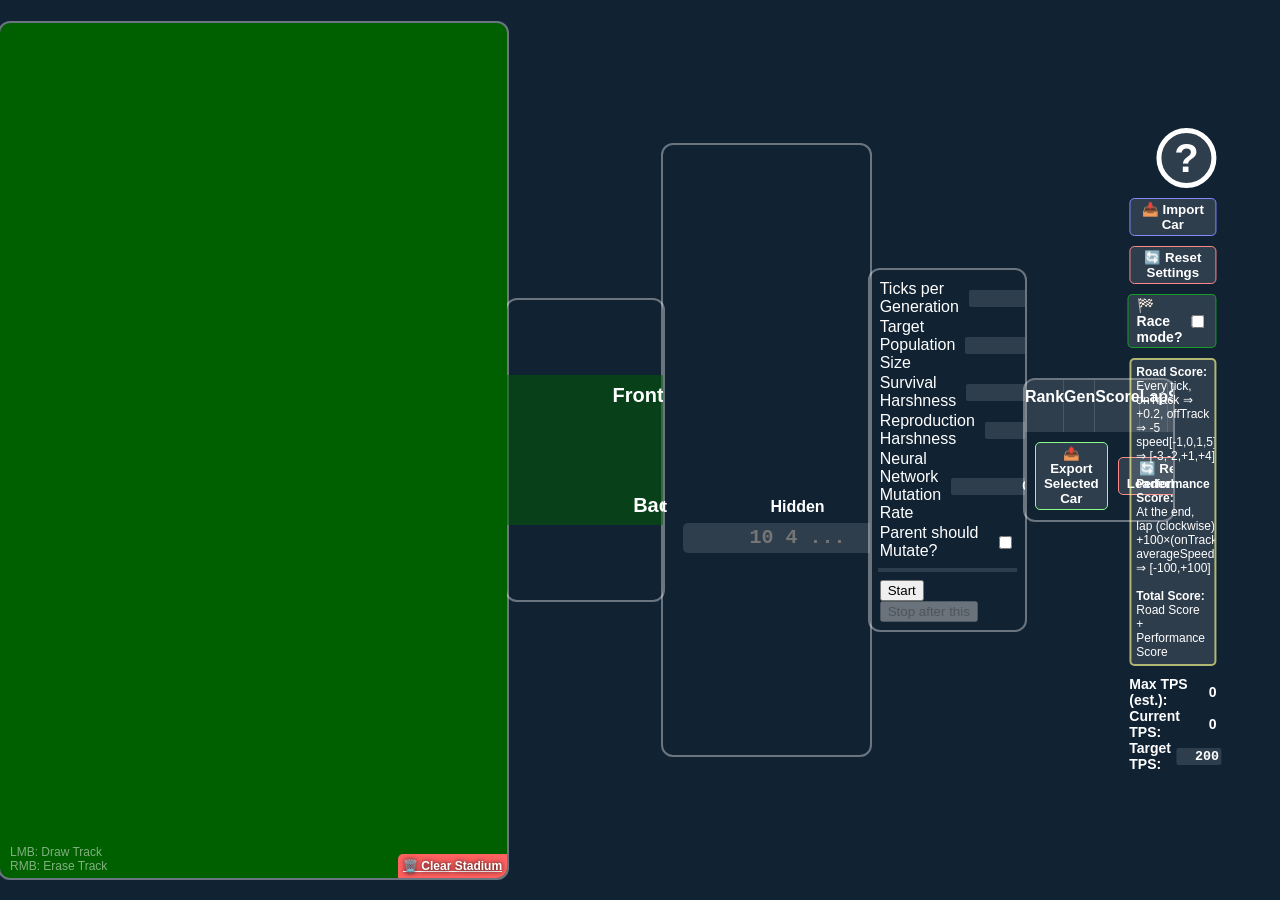
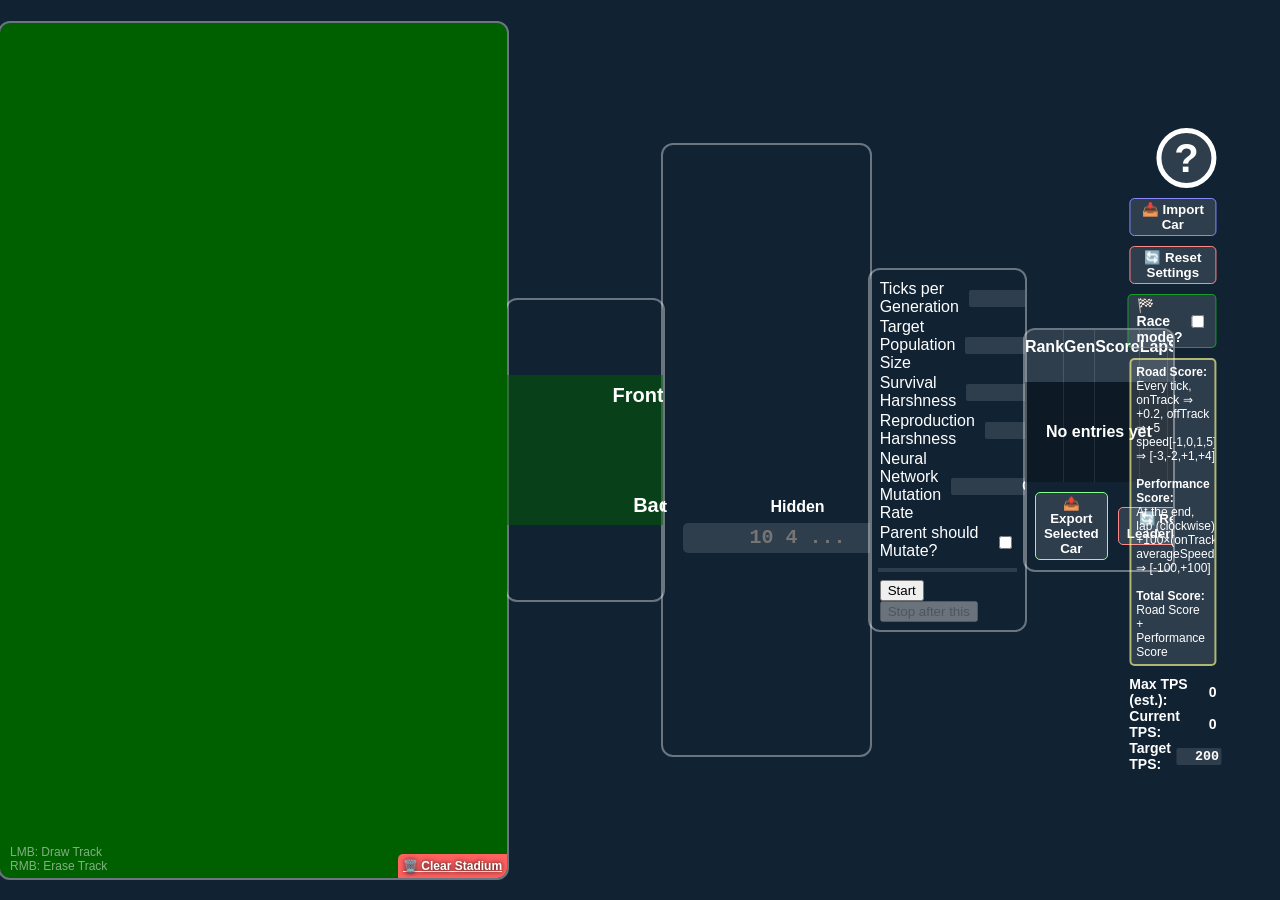

add min size to lists

--- a/style.css
+++ b/style.css
@@ -558,6 +558,8 @@ input:user-invalid {
                 overflow-y: auto;
                 direction: rtl;
                 flex-grow: 1;
+                min-height: 100px;
+                position: relative;
 
                 scroll-snap-type: proximity;
                 /* scrollbar-width: thin; */
@@ -568,6 +570,21 @@ input:user-invalid {
 
                 * {
                     direction: ltr;
+                }
+
+                &:not(:has(.row))::before {
+                    position: absolute;
+                    top: 50%;
+                    left: 50%;
+                    height: 0;
+                    width: 0;
+                    overflow: visible;
+                    display: flex;
+                    align-items: center;
+                    justify-content: center;
+                    content: "No entries yet";
+                    text-align: center;
+                    white-space: nowrap;
                 }
             }
         }
@@ -657,6 +674,8 @@ input:user-invalid {
             direction: rtl;
             flex-grow: 1;
             background-color: #00000040;
+            min-height: 100px;
+            position: relative;
 
             scroll-snap-type: proximity;
             /* scrollbar-width: thin; */
@@ -667,6 +686,21 @@ input:user-invalid {
 
             * {
                 direction: ltr;
+            }
+
+            &:not(:has(.entry))::before {
+                position: absolute;
+                top: 50%;
+                left: 50%;
+                height: 0;
+                width: 0;
+                overflow: visible;
+                display: flex;
+                align-items: center;
+                justify-content: center;
+                content: "No entries yet";
+                text-align: center;
+                white-space: nowrap;
             }
         }
 
